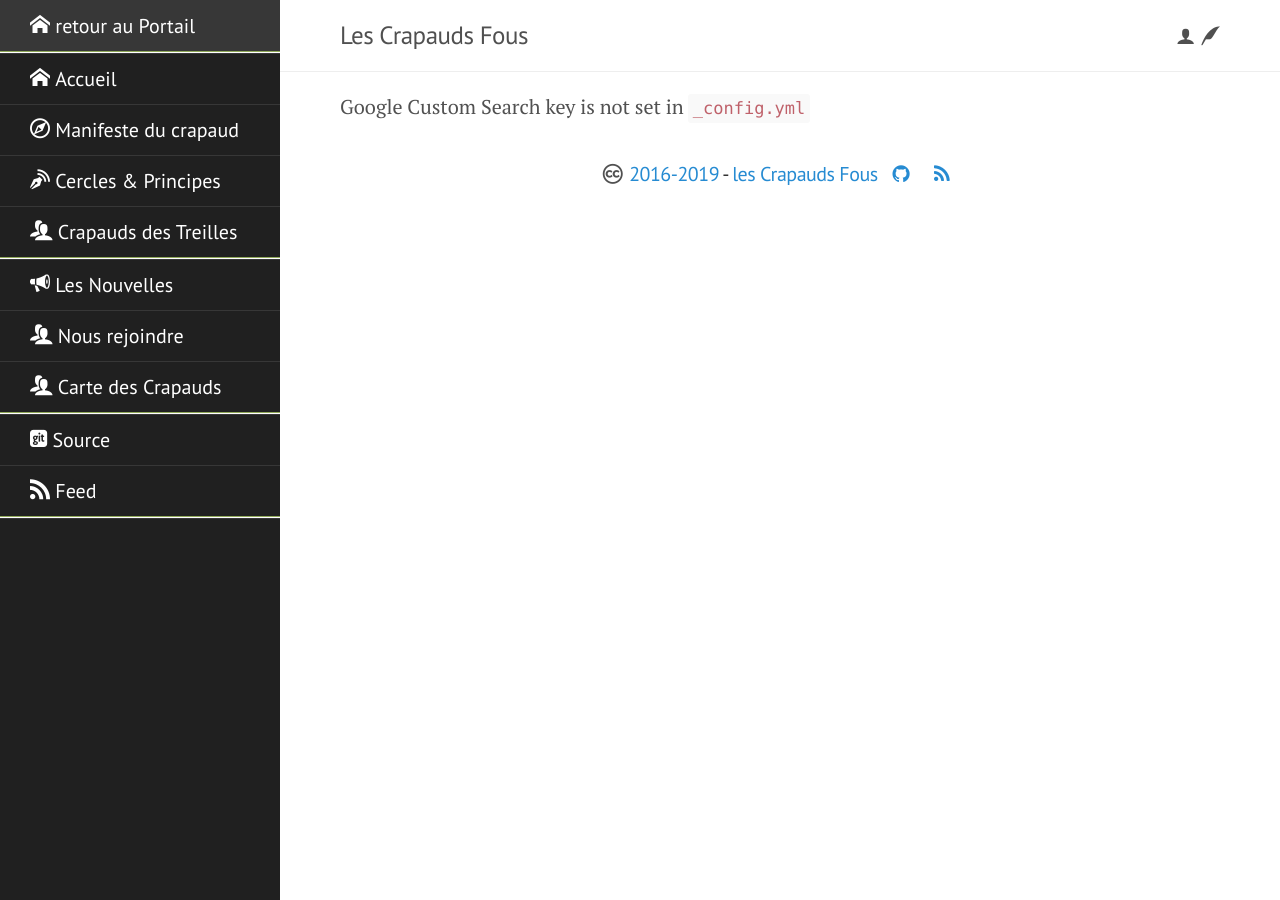
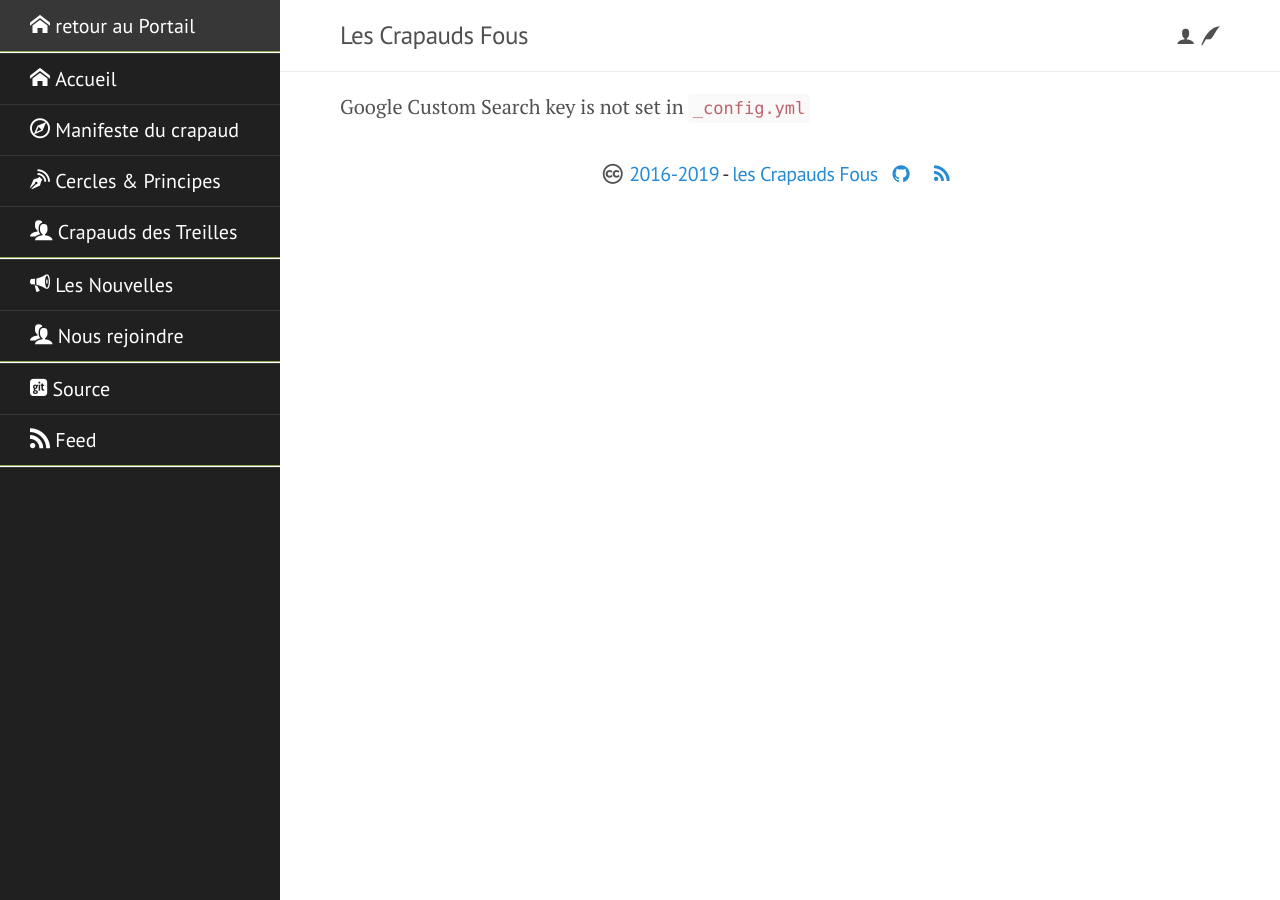
Before and after one commit to crazy-toads/crazy-toads.github.io, a Jekyll site: the page built from syspages/search.md, in a window 1280 px wide. Built offline with Jekyll 4.4.1, drawn with Linux system fonts in a browser that asks for light colours; nearby versions of some CDN libraries; some web fonts are replaced.

Commit message:
remove "carte des crapauds"

```diff
--- a/_config.yml
+++ b/_config.yml
@@ -72,9 +72,6 @@ links:
     url: /nouvelles/
   - title: <i class="iconside iconm-users"></i> Nous rejoindre
     url: /contact/
-  - title: <i class="iconside iconm-users"></i> Carte des Crapauds
-    url: https://framacarte.org/fr/map/crapauds-fous_26200#6/49.081/10.195
-    external: true
   - separator: true
   - title: <i class="iconside iconm-git-square"></i> Source
     url: https://github.com/crazy-toads/crazy-toads.github.io
--- a/_devconfig.yml
+++ b/_devconfig.yml
@@ -73,9 +73,6 @@ links:
     url: /nouvelles/
   - title: <i class="iconside iconm-users"></i> Nous rejoindre
     url: /contact/
-  - title: <i class="iconside iconm-users"></i> Carte des Crapauds
-    url: https://framacarte.org/fr/map/crapauds-fous_26200#6/49.081/10.195
-    external: true
   - separator: true
   - title: <i class="iconside iconm-git-square"></i> Source
     url: https://github.com/crazy-toads/crazy-toads.github.io
```
